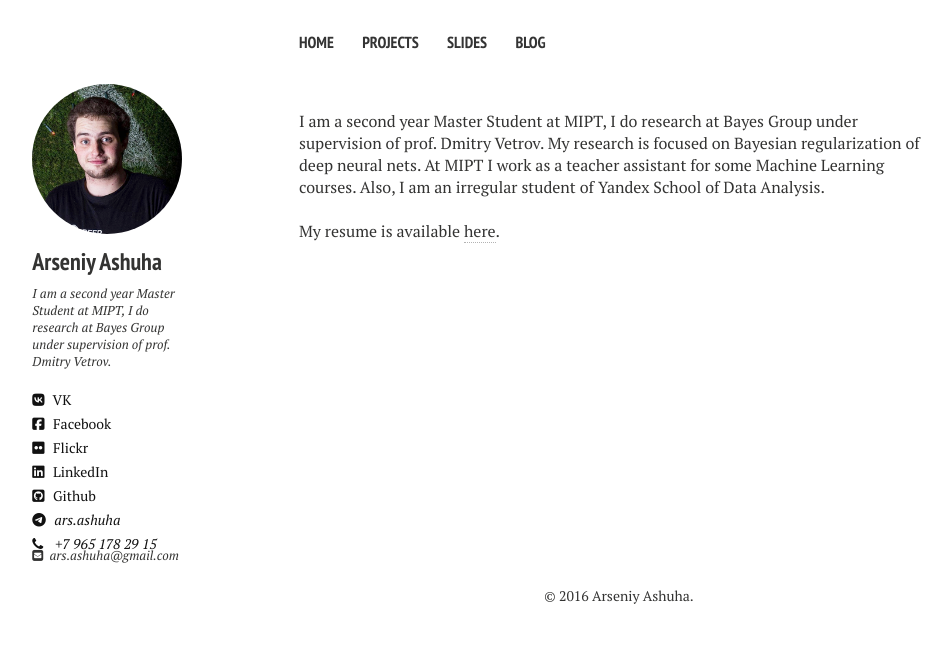
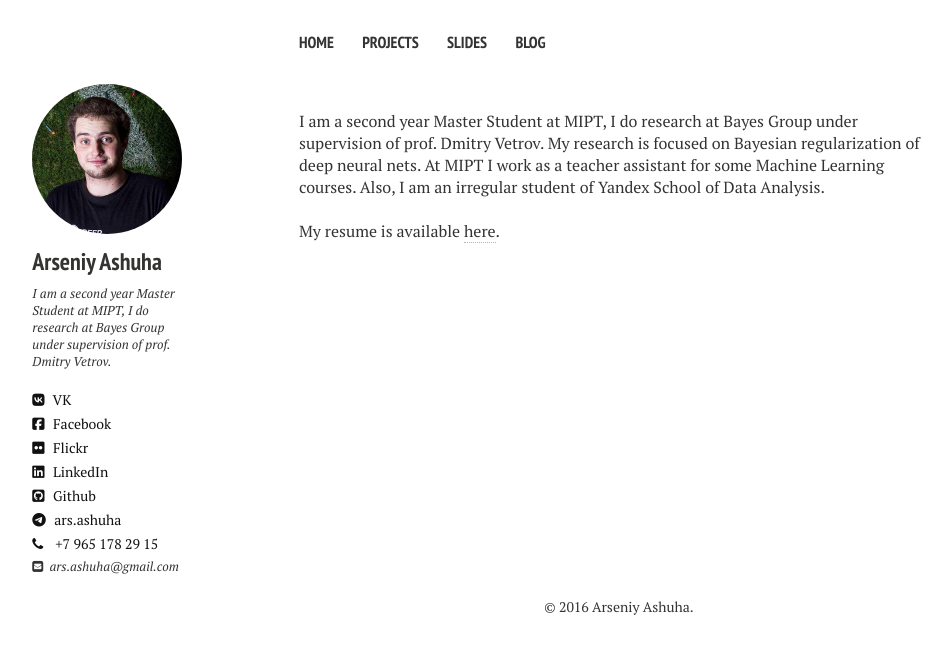
Before and after one commit to senya-ashukha/senya-ashukha.github.io, a Jekyll site: the page built from index.md, in a window 1280 px wide. Shown: the top 654 px of the page, without its empty margins (21-973 px from the left). Built offline with Jekyll 4.4.1, drawn with Linux system fonts in a browser that asks for light colours; nearby versions of some CDN libraries.

```diff
--- a/_includes/_author-bio.html
+++ b/_includes/_author-bio.html
@@ -13,9 +13,6 @@
 {% if site.owner.flickr %}<a href="https://www.flickr.com/photos/{{ site.owner.flickr }}" class="author-social" target="_blank"><i class="fa fa-flickr" ></i> Flickr</a>{% endif %}
 {% if site.owner.linkedin %}<a href="http://linkedin.com/in/{{ site.owner.linkedin }}" class="author-social" target="_blank"><i class="fa fa-linkedin-square"></i> LinkedIn</a>{% endif %}
 {% if site.owner.github %}<a href="http://github.com/{{ site.owner.github }}" class="author-social" target="_blank"><i class="fa fa-github-square"></i> Github</a>{% endif %}
-<p line-height=1.5>
 {% if site.owner.telegram %}<a class="author-social" target="_blank"><i class="fa fa-telegram"></i> {{ site.owner.telegram }}</a>{% endif %}
 {% if site.owner.phone %}<a class="author-social" target="_blank"><i class="fa fa-phone"></i>&nbsp; {{ site.owner.phone }}</a>{% endif %}
-</p>
-
 {% if site.owner.email %}<p><i class="fa fa-envelope-square"></i>&nbsp; {{ site.owner.email }}</p>{% endif %}
```
